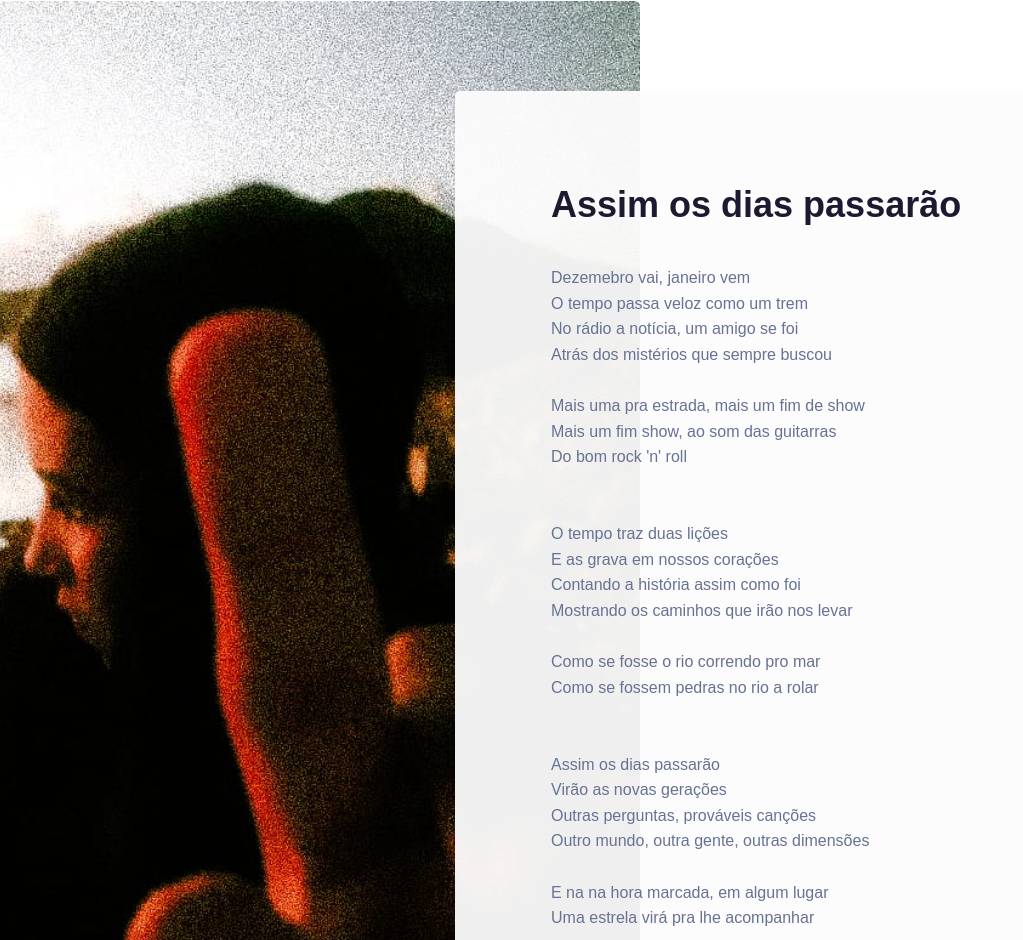
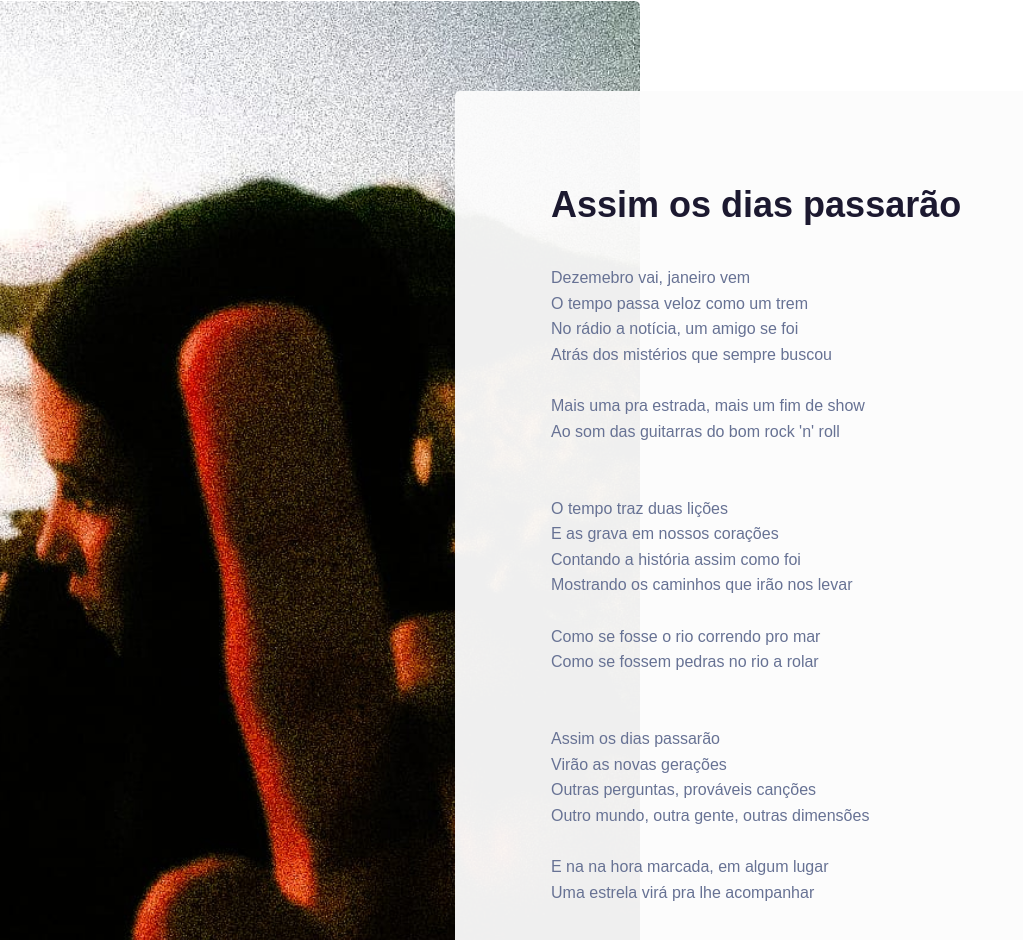
Before and after one commit to kaykcalixto/fagundes20, a plain HTML site: page index.html in a window 1280 px wide. Shown: the part 1120-2060 px from the top of the page, without its empty margins (0-1023 px from the left). Drawn offline with Linux system fonts and the light colour scheme; a web font is replaced by a local one.

Commit message:
Update index.html

```diff
--- a/index.html
+++ b/index.html
@@ -162,8 +162,7 @@
                                     Atrás dos mistérios que sempre buscou<br>
                                     <br>
                                     Mais uma pra estrada, mais um fim de show<br>
-                                    Mais um fim show, ao som das guitarras<br>
-                                    Do bom rock 'n' roll<br>
+                                    Ao som das guitarras do bom rock 'n' roll<br>
                                     <br>
                                     <br>
                                     O tempo traz duas lições<br>
```
